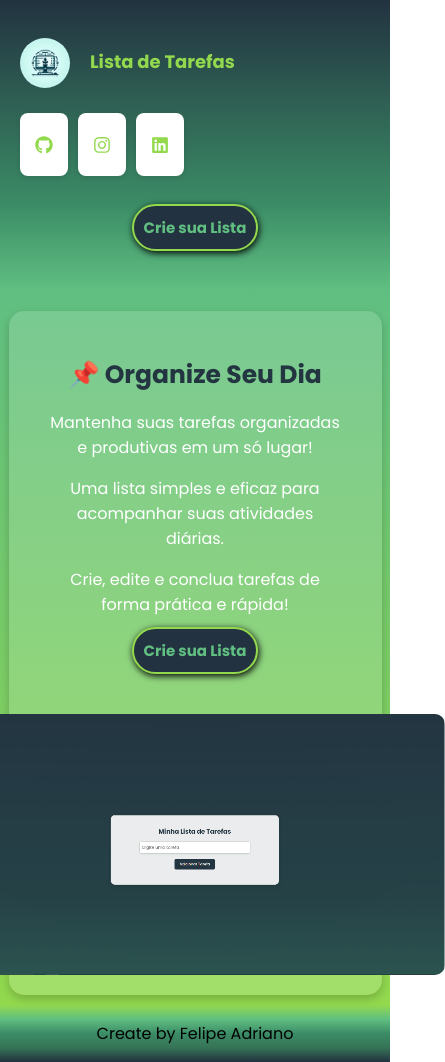
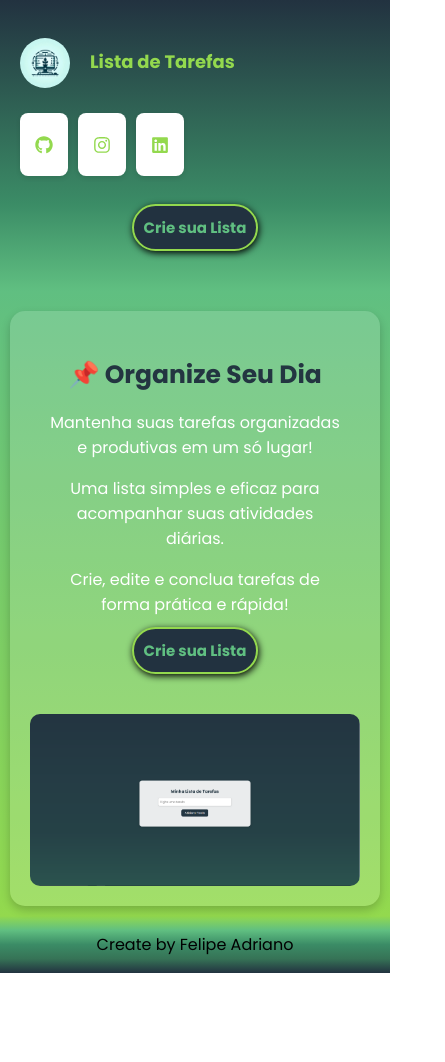
Before and after one commit to DevFullFelps/lista_tarefas, a React (Create React App) app in the folder web_todo/: page / in a window 390 px wide. Shown: the whole page, 445 px wide, since content can reach past the window. After the commit the page ends 973 px from the top, so only its background shows below. Built offline with nearby package versions, Linux system fonts and the light colour scheme.

Commit message:
Atualizar o Main.css

```diff
--- a/web_todo/src/components/styles/Main.css
+++ b/web_todo/src/components/styles/Main.css
@@ -61,12 +61,15 @@
     flex: 1;
     display: flex;
     justify-content: center;
+    align-items: center; /* Centraliza a imagem verticalmente */
+    max-width: 100%; /* Garante que a seção não ultrapasse a largura do container */
 }
 
 .imagem-demo {
-    max-width: 500px;
-    height: auto;
+    max-width: 100%; /* A imagem não ultrapassa a largura do container */
+    height: auto; /* Mantém a proporção da imagem */
     border-radius: 10px;
+    width: 100%; /* Garante que a imagem ocupe toda a largura disponível */
 }
 
 /* Responsividade */
@@ -78,6 +81,7 @@
 
     .image-section {
         margin-top: 20px;
+        width: 100%; /* Ocupa 100% da largura */
     }
 
     .text-section {
@@ -98,6 +102,7 @@
 
     .image-section {
         margin-top: 20px;
+        width: 100%; /* Ocupa 100% da largura */
     }
 
     .text-section {
@@ -123,6 +128,7 @@
 
     .image-section {
         margin-top: 20px;
+        width: 100%; /* Ocupa 100% da largura */
     }
 
     .text-section {
@@ -159,6 +165,11 @@
         font-size: 14px; /* Reduz o tamanho da fonte do botão */
     }
 
+    .image-section {
+        width: 100%; /* Ocupa 100% da largura */
+        margin-top: 10px; /* Reduz a margem superior */
+    }
+
     .imagem-demo {
         max-width: 100%; /* Garante que a imagem não ultrapasse a largura do container */
         border-radius: 8px; /* Ajusta o border-radius */
```
